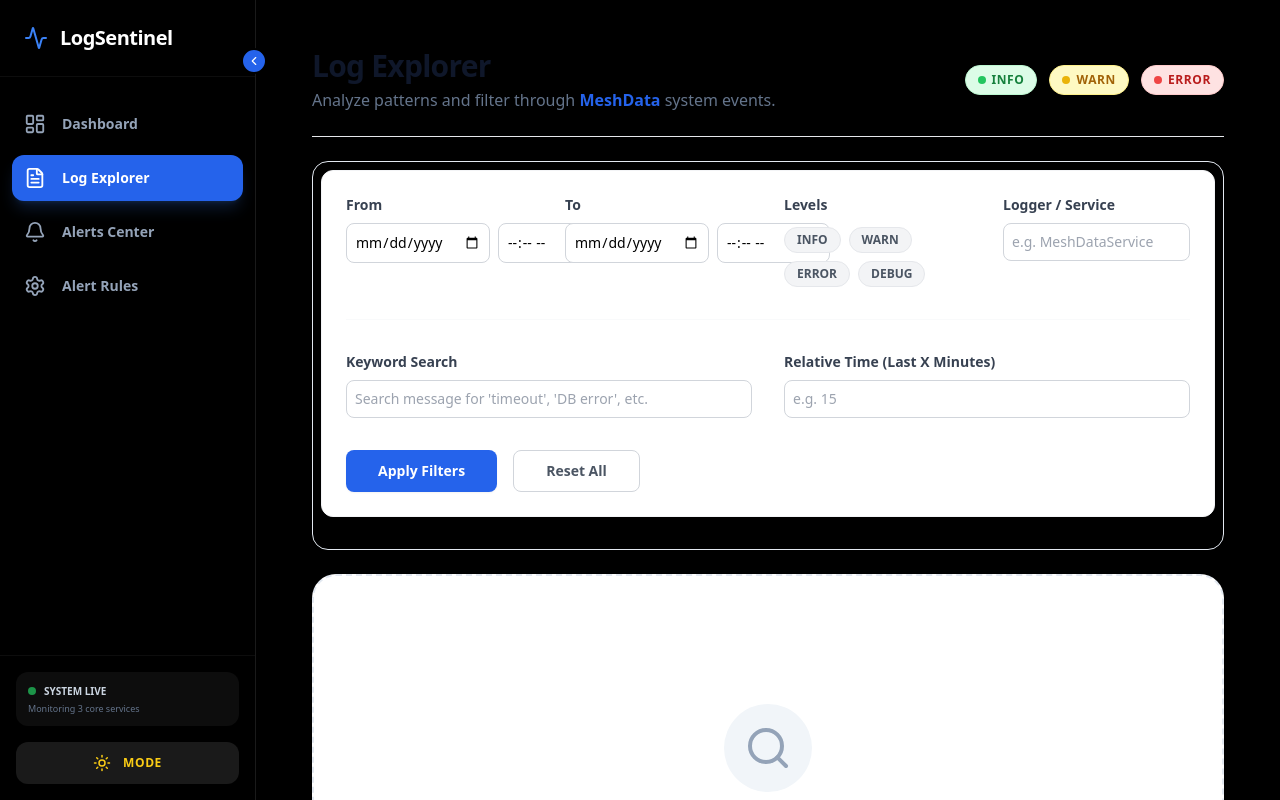
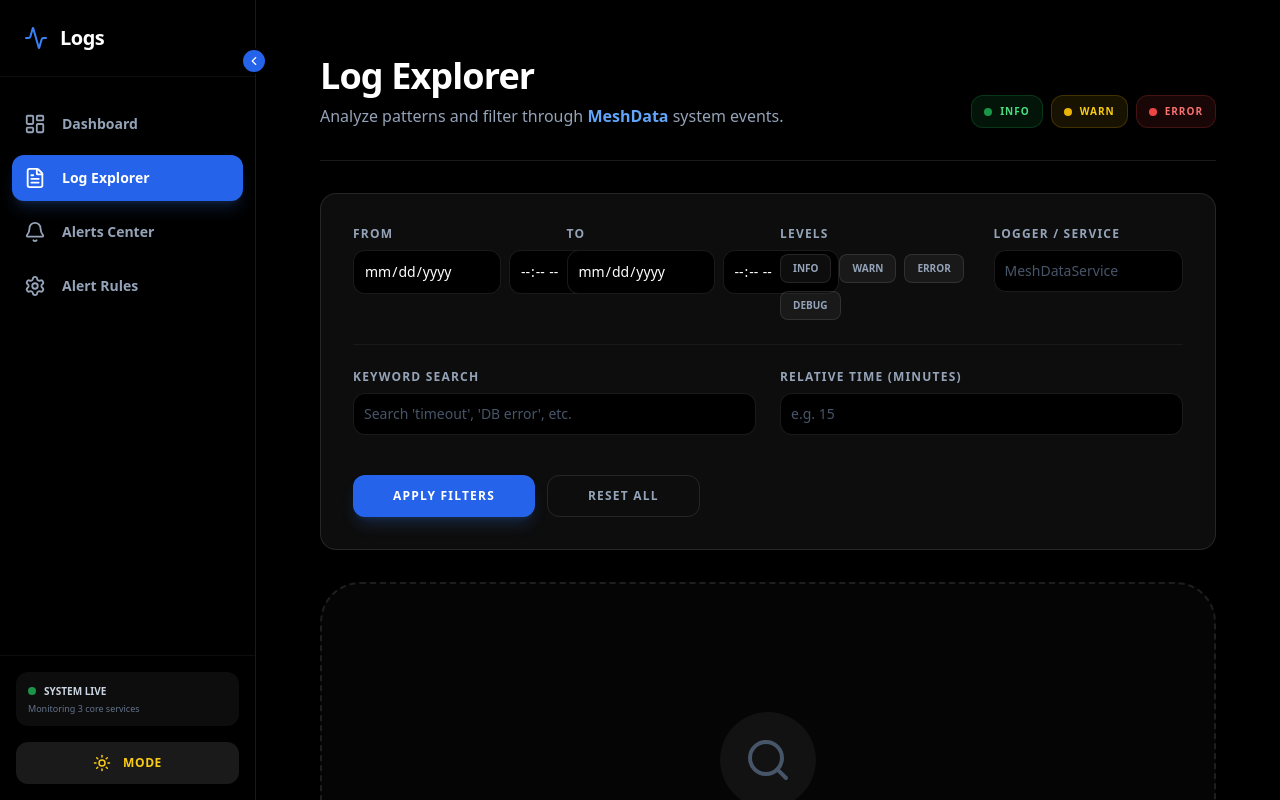
Before and after one commit to hiralkjain/Group10_NT, a React (Vite) app in the folder frontend/: page /filters in a window 1280 px wide. Built offline with nearby package versions, Linux system fonts and the light colour scheme.

Commit message:
make ui pages responsive as well as support dark mode as well

```diff
--- a/frontend/src/components/FilterForm.tsx
+++ b/frontend/src/components/FilterForm.tsx
@@ -58,73 +58,76 @@ const FilterForm = ({ onFilter }: Props) => {
     onFilter({});
   };
 
-  // Helper for level colors matching your dashboard
+  // Logic for Level Colors in both modes
   const getLevelClass = (level: string, active: boolean) => {
-    if (!active) return "bg-gray-100 text-gray-600 border-gray-200 hover:bg-gray-200";
+    if (!active) return "bg-slate-100 dark:bg-white/5 text-slate-500 dark:text-slate-400 border-slate-200 dark:border-white/10 hover:bg-slate-200 dark:hover:bg-white/10";
+
     switch (level) {
-      case "ERROR": return "bg-red-600 text-white border-red-700";
-      case "WARN":  return "bg-yellow-500 text-white border-yellow-600";
-      case "INFO":  return "bg-green-600 text-white border-green-700";
-      default:      return "bg-blue-600 text-white border-blue-700";
+      case "ERROR": return "bg-red-600 text-white border-red-700 shadow-lg shadow-red-900/20";
+      case "WARN":  return "bg-yellow-500 text-white border-yellow-600 shadow-lg shadow-yellow-900/20";
+      case "INFO":  return "bg-green-600 text-white border-green-700 shadow-lg shadow-green-900/20";
+      default:      return "bg-blue-600 text-white border-blue-700 shadow-lg shadow-blue-900/20";
     }
   };
+
+  const inputBaseClass = "p-2.5 bg-slate-50 dark:bg-black border border-slate-300 dark:border-white/10 rounded-xl text-sm w-full focus:ring-2 focus:ring-blue-500 outline-none transition-all dark:text-white dark:placeholder:text-slate-600";
 
   return (
     <form
       onSubmit={handleSubmit}
-      className="bg-white p-6 rounded-xl shadow-sm border border-gray-100 mb-6"
+      className="bg-white dark:bg-white/5 p-5 md:p-8 rounded-2xl shadow-sm border border-slate-100 dark:border-white/10 mb-6 transition-colors"
     >
       {/* ROW 1: Date and Service Filters */}
-      <div className="grid grid-cols-1 sm:grid-cols-2 xl:grid-cols-4 gap-8">
+      <div className="grid grid-cols-1 md:grid-cols-2 xl:grid-cols-4 gap-6">
 
         {/* From Date/Time */}
         <div className="flex flex-col space-y-2">
-          <label className="text-sm font-bold text-gray-700">From</label>
-          <div className="flex flex-col lg:flex-row gap-2">
+          <label className="text-xs font-black uppercase tracking-widest text-slate-500 dark:text-slate-400">From</label>
+          <div className="flex gap-2">
             <input
               type="date"
               value={fromDate}
               onChange={(e) => setFromDate(e.target.value)}
-              className="p-2 border border-gray-300 rounded-lg text-sm w-full focus:ring-2 focus:ring-blue-500 outline-none"
+              className={inputBaseClass}
             />
             <input
               type="time"
               value={fromTime}
               onChange={(e) => setFromTime(e.target.value)}
-              className="p-2 border border-gray-300 rounded-lg text-sm w-full focus:ring-2 focus:ring-blue-500 outline-none"
+              className={inputBaseClass}
             />
           </div>
         </div>
 
         {/* To Date/Time */}
         <div className="flex flex-col space-y-2">
-          <label className="text-sm font-bold text-gray-700">To</label>
-          <div className="flex flex-col lg:flex-row gap-2">
+          <label className="text-xs font-black uppercase tracking-widest text-slate-500 dark:text-slate-400">To</label>
+          <div className="flex gap-2">
             <input
               type="date"
               value={toDate}
               onChange={(e) => setToDate(e.target.value)}
-              className="p-2 border border-gray-300 rounded-lg text-sm w-full focus:ring-2 focus:ring-blue-500 outline-none"
+              className={inputBaseClass}
             />
             <input
               type="time"
               value={toTime}
               onChange={(e) => setToTime(e.target.value)}
-              className="p-2 border border-gray-300 rounded-lg text-sm w-full focus:ring-2 focus:ring-blue-500 outline-none"
+              className={inputBaseClass}
             />
           </div>
         </div>
 
         {/* Levels Section */}
         <div className="flex flex-col space-y-2">
-          <label className="text-sm font-bold text-gray-700">Levels</label>
+          <label className="text-xs font-black uppercase tracking-widest text-slate-500 dark:text-slate-400">Levels</label>
           <div className="flex gap-2 flex-wrap pt-1">
             {["INFO", "WARN", "ERROR", "DEBUG"].map((level) => (
               <button
                 type="button"
                 key={level}
                 onClick={() => toggleLevel(level)}
-                className={`px-3 py-1 rounded-full text-xs font-bold border transition-colors ${getLevelClass(level, levels.includes(level))}`}
+                className={`px-3 py-1.5 rounded-lg text-[10px] font-black border transition-all active:scale-95 ${getLevelClass(level, levels.includes(level))}`}
               >
                 {level}
               </button>
@@ -134,54 +137,60 @@ const FilterForm = ({ onFilter }: Props) => {
 
         {/* Logger/Service Name */}
         <div className="flex flex-col space-y-2">
-          <label className="text-sm font-bold text-gray-700">Logger / Service</label>
+          <label className="text-xs font-black uppercase tracking-widest text-slate-500 dark:text-slate-400">Logger / Service</label>
           <input
             type="text"
             value={logger}
             onChange={(e) => setLogger(e.target.value)}
-            className="p-2 border border-gray-300 rounded-lg text-sm w-full focus:ring-2 focus:ring-blue-500 outline-none"
-            placeholder="e.g. MeshDataService"
+            className={inputBaseClass}
+            placeholder="MeshDataService"
           />
         </div>
       </div>
 
       {/* ROW 2: Search and Relative Time */}
-      <div className="grid grid-cols-1 md:grid-cols-2 gap-8 mt-8 pt-8 border-t border-gray-50">
+      <div className="grid grid-cols-1 lg:grid-cols-2 gap-6 mt-6 pt-6 border-t border-slate-100 dark:border-white/5">
 
         {/* Keyword Search */}
         <div className="flex flex-col space-y-2">
-          <label className="text-sm font-bold text-gray-700">Keyword Search</label>
+          <label className="text-xs font-black uppercase tracking-widest text-slate-500 dark:text-slate-400">Keyword Search</label>
           <input
             type="text"
             value={keyword}
             onChange={(e) => setKeyword(e.target.value)}
-            className="p-2 border border-gray-300 rounded-lg text-sm w-full focus:ring-2 focus:ring-blue-500 outline-none"
-            placeholder="Search message for 'timeout', 'DB error', etc."
+            className={inputBaseClass}
+            placeholder="Search 'timeout', 'DB error', etc."
           />
         </div>
 
         {/* Last Minutes */}
         <div className="flex flex-col space-y-2">
-          <label className="text-sm font-bold text-gray-700">Relative Time (Last X Minutes)</label>
+          <label className="text-xs font-black uppercase tracking-widest text-slate-500 dark:text-slate-400">Relative Time (Minutes)</label>
+          <div className="relative">
             <input
               type="number"
               value={lastMinutes}
               disabled={isDateSelected}
               onChange={(e) => setLastMinutes(e.target.value === "" ? "" : Number(e.target.value))}
-            className={`p-2 border border-gray-300 rounded-lg text-sm w-full focus:ring-2 focus:ring-blue-500 outline-none ${
-              isDateSelected ? "bg-gray-100 cursor-not-allowed text-gray-400" : "bg-white"
+              className={`${inputBaseClass} ${
+                isDateSelected ? "opacity-50 cursor-not-allowed bg-slate-200 dark:bg-white/10" : ""
               }`}
               placeholder="e.g. 15"
             />
-          {isDateSelected && <span className="text-[10px] text-amber-600 font-medium">Clear "From/To" dates to use this.</span>}
+            {isDateSelected && (
+              <span className="absolute -bottom-5 left-0 text-[10px] text-amber-600 dark:text-amber-500 font-bold italic">
+                Clear dates to enable
+              </span>
+            )}
+          </div>
         </div>
       </div>
 
       {/* Buttons */}
-      <div className="flex flex-col sm:flex-row gap-4 mt-8">
+      <div className="flex flex-col sm:flex-row gap-3 mt-10">
         <button
           type="submit"
-          className="bg-blue-600 text-white px-8 py-2.5 rounded-lg font-bold text-sm hover:bg-blue-700 shadow-sm transition-all active:scale-95"
+          className="flex-1 sm:flex-none bg-blue-600 text-white px-10 py-3 rounded-xl font-black text-xs uppercase tracking-widest hover:bg-blue-700 shadow-lg shadow-blue-500/20 transition-all active:scale-95"
         >
           Apply Filters
         </button>
@@ -189,7 +198,7 @@ const FilterForm = ({ onFilter }: Props) => {
         <button
           type="button"
           onClick={handleClear}
-          className="bg-white text-gray-600 border border-gray-300 px-8 py-2.5 rounded-lg font-bold text-sm hover:bg-gray-50 transition-all active:scale-95"
+          className="flex-1 sm:flex-none bg-transparent text-slate-500 dark:text-slate-400 border border-slate-300 dark:border-white/10 px-10 py-3 rounded-xl font-black text-xs uppercase tracking-widest hover:bg-slate-100 dark:hover:bg-white/5 transition-all active:scale-95"
         >
           Reset All
         </button>
--- a/frontend/src/components/Sidebar.tsx
+++ b/frontend/src/components/Sidebar.tsx
@@ -65,7 +65,7 @@ export default function Sidebar() {
         <Activity className="text-blue-500 shrink-0" />
         {!isCollapsed && (
           <span className="text-xl font-black tracking-tight animate-in fade-in duration-500">
-            LogSentinel
+            Logs
           </span>
         )}
       </div>
--- a/frontend/src/pages/LogFiltersPage.tsx
+++ b/frontend/src/pages/LogFiltersPage.tsx
@@ -4,7 +4,7 @@ import FilterForm from "../components/FilterForm";
 import LogsTable from "../components/LogsTable";
 import StatsCards from "../components/StatsCards";
 import DistributionPanel from "../components/DistributionPanel";
-import { Loader2, Search, Info } from "lucide-react";
+import { Loader2, Search } from "lucide-react";
 
 const LogFiltersPage = () => {
   const [data, setData] = useState<any>(null);
@@ -23,74 +23,82 @@ const LogFiltersPage = () => {
   };
 
   return (
-    <div className="max-w-7xl mx-auto p-4 md:p-6 min-h-screen space-y-6">
-      {/* Header section with context-aware colors */}
-      <div className="flex flex-col md:flex-row md:items-center justify-between gap-4 border-b pb-6">
+    <div className="min-h-screen p-4 sm:p-6 md:p-8 transition-colors duration-300">
+      <div className="max-w-7xl mx-auto space-y-6 md:space-y-8">
+
+        {/* Header section */}
+        <div className="flex flex-col lg:flex-row lg:items-end justify-between gap-6 border-b border-slate-200 dark:border-white/10 pb-8">
           <div>
-          <h1 className="text-3xl font-extrabold text-slate-900 tracking-tight">
+            <h1 className="text-3xl md:text-4xl font-black text-slate-900 dark:text-white tracking-tight">
               Log Explorer
             </h1>
-          <p className="text-slate-500 mt-1">
-            Analyze patterns and filter through <span className="text-blue-600 font-semibold">MeshData</span> system events.
+            <p className="text-slate-500 dark:text-slate-400 mt-2 max-w-xl">
+              Analyze patterns and filter through <span className="text-blue-600 dark:text-blue-400 font-bold">MeshData</span> system events.
             </p>
           </div>
 
-        {/* Quick Legend for users */}
-        <div className="flex gap-3 text-xs font-bold uppercase tracking-wider">
-          <span className="flex items-center gap-1.5 px-3 py-1.5 rounded-full bg-green-100 text-green-700 border border-green-200">
-            <div className="w-2 h-2 rounded-full bg-green-500" /> Info
+          {/* Legend - Responsive wrapping */}
+          <div className="flex flex-wrap gap-2 text-[10px] font-black uppercase tracking-widest">
+            <span className="flex items-center gap-2 px-3 py-2 rounded-xl bg-green-50 dark:bg-green-500/10 text-green-700 dark:text-green-400 border border-green-100 dark:border-green-500/20">
+              <div className="w-2 h-2 rounded-full bg-green-500 animate-pulse" /> Info
             </span>
-          <span className="flex items-center gap-1.5 px-3 py-1.5 rounded-full bg-yellow-100 text-yellow-700 border border-yellow-200">
+            <span className="flex items-center gap-2 px-3 py-2 rounded-xl bg-yellow-50 dark:bg-yellow-500/10 text-yellow-700 dark:text-yellow-400 border border-yellow-100 dark:border-yellow-500/20">
               <div className="w-2 h-2 rounded-full bg-yellow-500" /> Warn
             </span>
-          <span className="flex items-center gap-1.5 px-3 py-1.5 rounded-full bg-red-100 text-red-700 border border-red-200">
+            <span className="flex items-center gap-2 px-3 py-2 rounded-xl bg-red-50 dark:bg-red-500/10 text-red-700 dark:text-red-400 border border-red-100 dark:border-red-500/20">
               <div className="w-2 h-2 rounded-full bg-red-500" /> Error
             </span>
           </div>
         </div>
 
-      {/* Modern Filter Form container */}
-      <section className=" rounded-2xl shadow-sm border border-slate-200 p-2">
+        {/* Filter Form container */}
+        <section className="rounded-2xl shadow-sm transition-all">
           <FilterForm onFilter={handleFilter} />
         </section>
 
         {/* Loading State */}
         {loading && (
-        <div className="flex flex-col items-center justify-center py-20 animate-pulse">
-          <Loader2 className="w-10 h-10 text-blue-500 animate-spin mb-4" />
-          <p className="text-slate-500 font-medium">Sifting through log files...</p>
+          <div className="flex flex-col items-center justify-center py-24 animate-in fade-in zoom-in-95">
+            <Loader2 className="w-12 h-12 text-blue-500 animate-spin mb-4" />
+            <p className="text-slate-500 dark:text-slate-400 font-bold tracking-tight">Sifting through log files...</p>
           </div>
         )}
 
         {/* Results Section */}
         {!loading && data ? (
-        <div className="space-y-6 animate-in fade-in slide-in-from-bottom-4 duration-500">
+          <div className="space-y-6 md:space-y-8 animate-in fade-in slide-in-from-bottom-4 duration-500">
 
-          {/* Top Row: Responsive Grid for Stats and Charts */}
+            {/* Grid for Stats and Distribution */}
             <div className="grid grid-cols-1 lg:grid-cols-12 gap-6">
-            <div className="lg:col-span-4 h-full">
+              <div className="lg:col-span-4">
+                <div className="h-full bg-white dark:bg-white/5 rounded-3xl border border-slate-200 dark:border-white/10 p-1">
                   <StatsCards
                     total={data.total_logs}
                     matched={data.matched_logs}
                   />
                 </div>
-            <div className="lg:col-span-8 h-full">
+              </div>
+              <div className="lg:col-span-8">
+                <div className="h-full bg-white dark:bg-white/5 rounded-3xl border border-slate-200 dark:border-white/10 p-1">
                   <DistributionPanel
                     levelDist={data.level_distribution}
                     loggerDist={data.logger_distribution}
                   />
                 </div>
               </div>
+            </div>
 
-          {/* Bottom Row: Logs Table with horizontal scroll protection */}
-          <div className="bg-white rounded-2xl shadow-sm border border-slate-200 overflow-hidden">
-            <div className="px-6 py-4 border-b border-slate-100 flex items-center justify-between bg-slate-50/50">
-              <h2 className="font-bold text-slate-700">Search Results</h2>
-              <span className="text-xs font-mono bg-white px-2 py-1 rounded border">
+            {/* Logs Table Section */}
+            <div className="bg-white dark:bg-white/5 rounded-3xl shadow-sm border border-slate-200 dark:border-white/10 overflow-hidden">
+              <div className="px-6 py-5 border-b border-slate-100 dark:border-white/5 flex flex-col sm:flex-row sm:items-center justify-between gap-4 bg-slate-50/50 dark:bg-white/[0.02]">
+                <h2 className="font-black text-slate-800 dark:text-slate-100 uppercase tracking-tight text-sm">
+                  Search Results
+                </h2>
+                <span className="text-[10px] font-mono bg-white dark:bg-black px-3 py-1 rounded-full border border-slate-200 dark:border-white/10 text-slate-500 dark:text-blue-400 w-fit">
                   {data.results?.length || 0} entries found
                 </span>
               </div>
-            <div className="overflow-x-auto">
+              <div className="overflow-x-auto custom-scrollbar">
                 <LogsTable logs={data.results} />
               </div>
             </div>
@@ -98,18 +106,19 @@ const LogFiltersPage = () => {
         ) : (
           !loading && (
             // Initial Empty State
-          <div className="flex flex-col items-center justify-center py-32 text-center bg-white rounded-3xl border-2 border-dashed border-slate-200">
-            <div className="bg-slate-100 p-5 rounded-full mb-4">
-              <Search className="w-12 h-12 text-slate-400" />
+            <div className="flex flex-col items-center justify-center py-32 px-6 text-center bg-white dark:bg-white/[0.02] rounded-[2.5rem] border-2 border-dashed border-slate-200 dark:border-white/10">
+              <div className="bg-slate-100 dark:bg-white/5 p-6 rounded-full mb-6">
+                <Search className="w-12 h-12 text-slate-400 dark:text-slate-600" />
               </div>
-            <h3 className="text-xl font-bold text-slate-700">No Query Active</h3>
-            <p className="text-slate-500 max-w-sm mx-auto mt-2">
-              Use the filters above to explore logs by service, level, or keywords like "timeout" or "404".
+              <h3 className="text-2xl font-black text-slate-800 dark:text-white">Ready for Exploration</h3>
+              <p className="text-slate-500 dark:text-slate-400 max-w-sm mx-auto mt-3 text-sm leading-relaxed">
+                Use the filters above to explore logs by service, level, or keywords like <code className="text-blue-500">"timeout"</code> or <code className="text-red-500">"404"</code>.
               </p>
             </div>
           )
         )}
       </div>
+    </div>
   );
 };
 
```
Also changed, not shown: frontend/src/components/AlertsChart.tsx (+49 -86 lines), frontend/src/components/AlertsTable.tsx (+53 -93 lines), frontend/src/pages/AlertDashboard.tsx (+118 -14 lines). Lines whose indentation alone changed are shown as unchanged.
